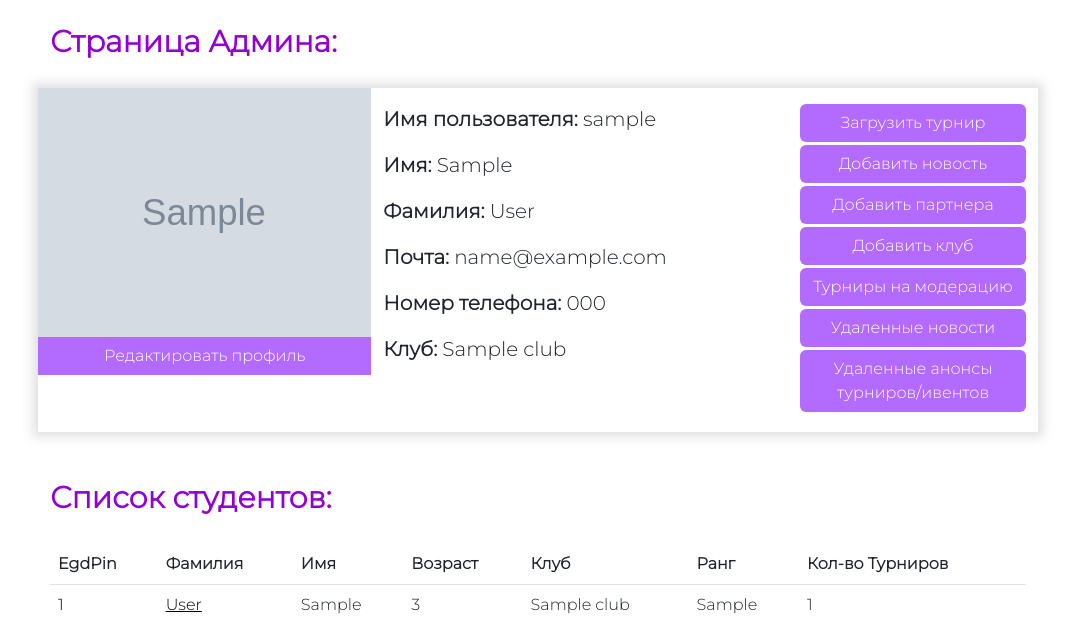
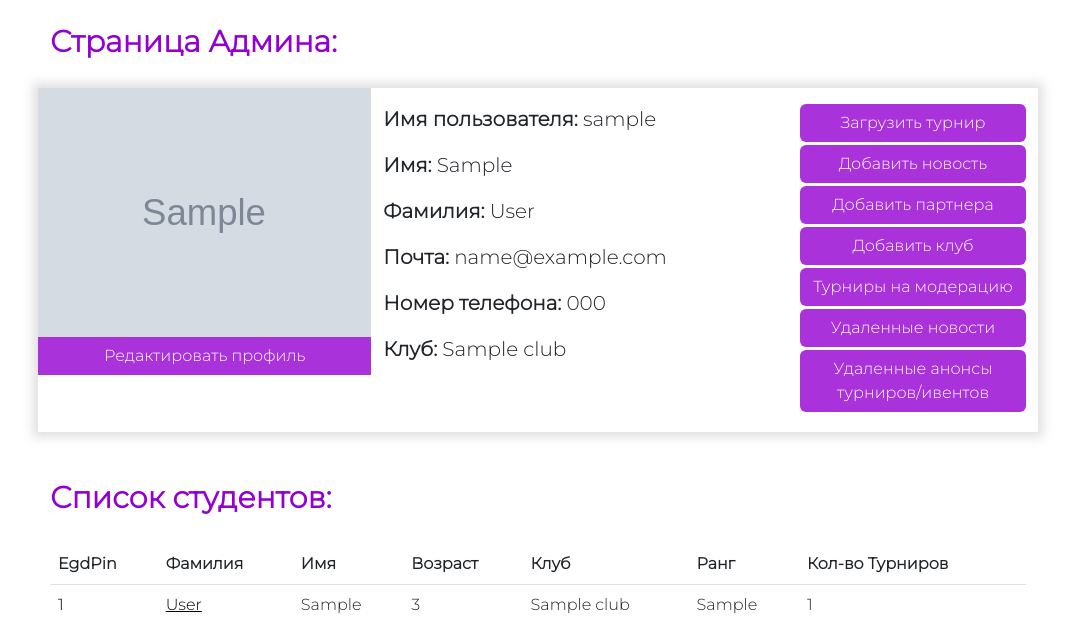
Before and after one commit to samat-sultanov/kyrgyz_go_database, a Django app: page /user/1/ in a window 1280 px wide. Shown: the part 113-738 px from the top of the page, without its empty margins (102-1177 px from the left). Run offline with Django 4.2, Linux system fonts and the light colour scheme; a user stored in the database is signed in; tables that the repository leaves empty hold one stand-in row (values such as "Sample post"); grey boxes marked "Sample" are stand-in pictures; parts of the project's set-up code (start-up, migrations or seed data) failed here and were passed over; some libraries are stand-ins or nearby versions.

Commit message:
feature/kgf-420 Стили для детального просмотра игрока и клуба.

```diff
--- a/source/accounts/templates/user_detail.html
+++ b/source/accounts/templates/user_detail.html
@@ -36,23 +36,23 @@
             <div class="col-12 col-sm-12 col-md-4 col-lg-3 text-center mt-3 mb-3 my-auto">
                 <div style="" class="btn-group-vertical" role="group" aria-label="Vertical radio toggle button group">
                     {% if request.user.is_authenticated and user_obj.pk == request.user.pk %}
-                        <a class="btn btn-md rounded mb-1" style="background-color: #b36aff; color: white"
+                        <a class="btn btn-md rounded mb-1 button-hover"
                            href="{% url 'webapp:file_upload' %}">Загрузить турнир</a>
-                        <a class="btn btn-md rounded mb-1" style="background-color: #b36aff; color: white"
+                        <a class="btn btn-md rounded mb-1 button-hover"
                            href="{% url 'webapp:news_create' %}">Добавить новость</a>
-                        <a class="btn btn-md rounded mb-1" style="background-color: #b36aff; color: white"
+                        <a class="btn btn-md rounded mb-1 button-hover"
                            href="{% url 'webapp:partners_list' %}">Добавить партнера</a>
                     {% endif %}
                     {% if request.user.is_authenticated %}
-                        <a class="btn btn-md rounded mb-1" style="background-color: #b36aff; color: white"
+                        <a class="btn btn-md rounded mb-1 button-hover"
                            href="{% url 'webapp:club_create' %}">Добавить клуб</a>
                     {% endif %}
                     {% if request.user.is_superuser %}
-                        <a class="btn btn-md rounded mb-1" style="background-color: #b36aff; color: white"
+                        <a class="btn btn-md rounded mb-1 button-hover"
                            href="{% url 'webapp:moderation_tournaments' %}">Турниры на модерацию</a>
-                        <a class="btn btn-md rounded mb-1" style="background-color: #b36aff; color: white"
+                        <a class="btn btn-md rounded mb-1 button-hover"
                            href="{% url 'webapp:deleted_news_list' %}">Удаленные новости</a>
-                        <a class="btn btn-md rounded mb-1" style="background-color: #b36aff; color: white"
+                        <a class="btn btn-md rounded mb-1 button-hover"
                            href="{% url 'webapp:deleted_calendar_list' %}">Удаленные анонсы турниров/ивентов</a>
                     {% endif %}
 
--- a/source/webapp/static/css/style.css
+++ b/source/webapp/static/css/style.css
@@ -304,6 +304,7 @@ h1 {
     color: white;
     opacity: 0.8;
 }
+
 .button-hover:hover{
     opacity: 1;
     background-color: #9400D3;
--- a/source/webapp/templates/club/club_detail.html
+++ b/source/webapp/templates/club/club_detail.html
@@ -30,8 +30,8 @@
                         {% endif %}
                     </div>
                 </div>
-                <div class="col-12 col-sm-12 col-md-7 col-lg-8 text-center my-auto mx-0 p-0" >
-                    <h3>{{ club.name }}</h3>
+                <div class="col-12 col-sm-12 col-md-7 col-lg-8 text-center my-auto mx-0 p-0">
+                    <h3 class="mt-2">{{ club.name }}</h3>
                     {% if club.EGDName %}
                         <p>{{ club.EGDName }}</p>
                     {% endif %}
--- a/source/webapp/templates/partial/admin_features_offcanvas.html
+++ b/source/webapp/templates/partial/admin_features_offcanvas.html
@@ -1,5 +1,5 @@
 <a data-bs-toggle="offcanvas" href="#offcanvasExample" role="button" aria-controls="offcanvasExample"
-   class="btn btn-md rounded-0" style="background-color: #b36aff; color: white;width: 100%;">
+   class="btn btn-md rounded-0 button-hover" style="width: 100%;">
     Редактировать профиль
 </a>
 
```
Also changed, not shown: source/webapp/templates/partial/charts.html (+11 -10 lines), source/webapp/templates/partial/player_chart.html (+10 -5 lines), source/webapp/templates/player/player_detail.html (+16 -15 lines), source/webapp/views/functions.py (+4 -4 lines).
